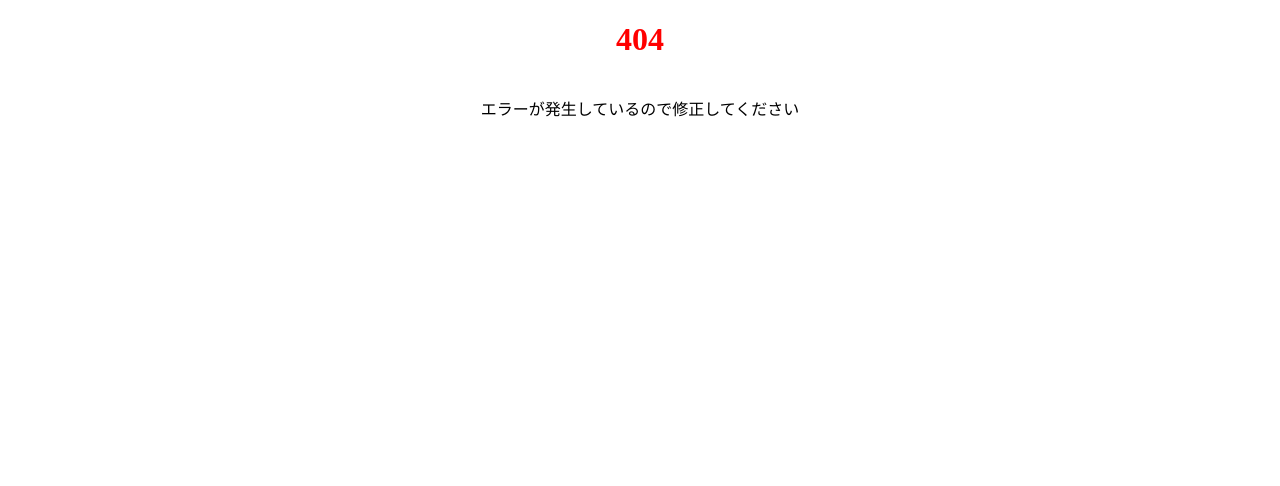
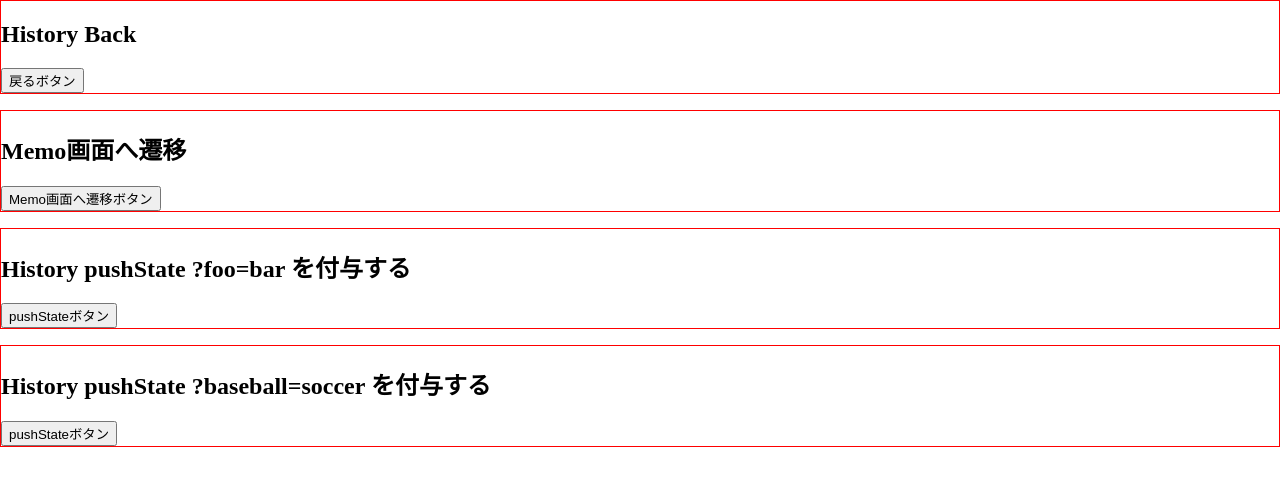
Before and after one commit to kimuniiii/My-Next-Apollo-GraphQL-App, a Next.js app: page /history in a window 1280 px wide. Before the commit this address had no page. Shown: the top 486 px of the page. Built offline with nearby package versions, Linux system fonts and the light colour scheme.

Commit message:
history.pushState の挙動確認

```diff
--- /dev/null
+++ b/src/pages/history/index.tsx
@@ -0,0 +1,61 @@
+import { useRouter } from 'next/router';
+
+const History = () => {
+  const router = useRouter();
+
+  const historyBack = () => {
+    window.history.back();
+  };
+
+  const goToMemoPage = () => {
+    router.push('/memo');
+  };
+
+  const historyPushState = () => {
+    const state = { page_id: 1, user_id: 1 };
+    const url = new URL(window.location.href);
+    url.searchParams.set('foo', 'bar');
+    window.history.pushState(state, '', url);
+  };
+
+  const historyPushState2 = () => {
+    const state = { page_id: 2, user_id: 2 };
+    const url = new URL(window.location.href);
+    url.searchParams.set('baseball', 'soccer');
+    window.history.pushState(state, '', url);
+  };
+
+  return (
+    <div style={{ display: 'flex', flexDirection: 'column', gap: '16px' }}>
+      <section style={{ border: '1px solid red' }}>
+        <h1>History Back</h1>
+        <button type='button' onClick={historyBack}>
+          戻るボタン
+        </button>
+      </section>
+
+      <section style={{ border: '1px solid red' }}>
+        <h1>Memo画面へ遷移</h1>
+        <button type='button' onClick={goToMemoPage}>
+          Memo画面へ遷移ボタン
+        </button>
+      </section>
+
+      <section style={{ border: '1px solid red' }}>
+        <h1>History pushState ?foo=bar を付与する</h1>
+        <button type='button' onClick={historyPushState}>
+          pushStateボタン
+        </button>
+      </section>
+
+      <section style={{ border: '1px solid red' }}>
+        <h1>History pushState ?baseball=soccer を付与する</h1>
+        <button type='button' onClick={historyPushState2}>
+          pushStateボタン
+        </button>
+      </section>
+    </div>
+  );
+};
+
+export default History;
```
